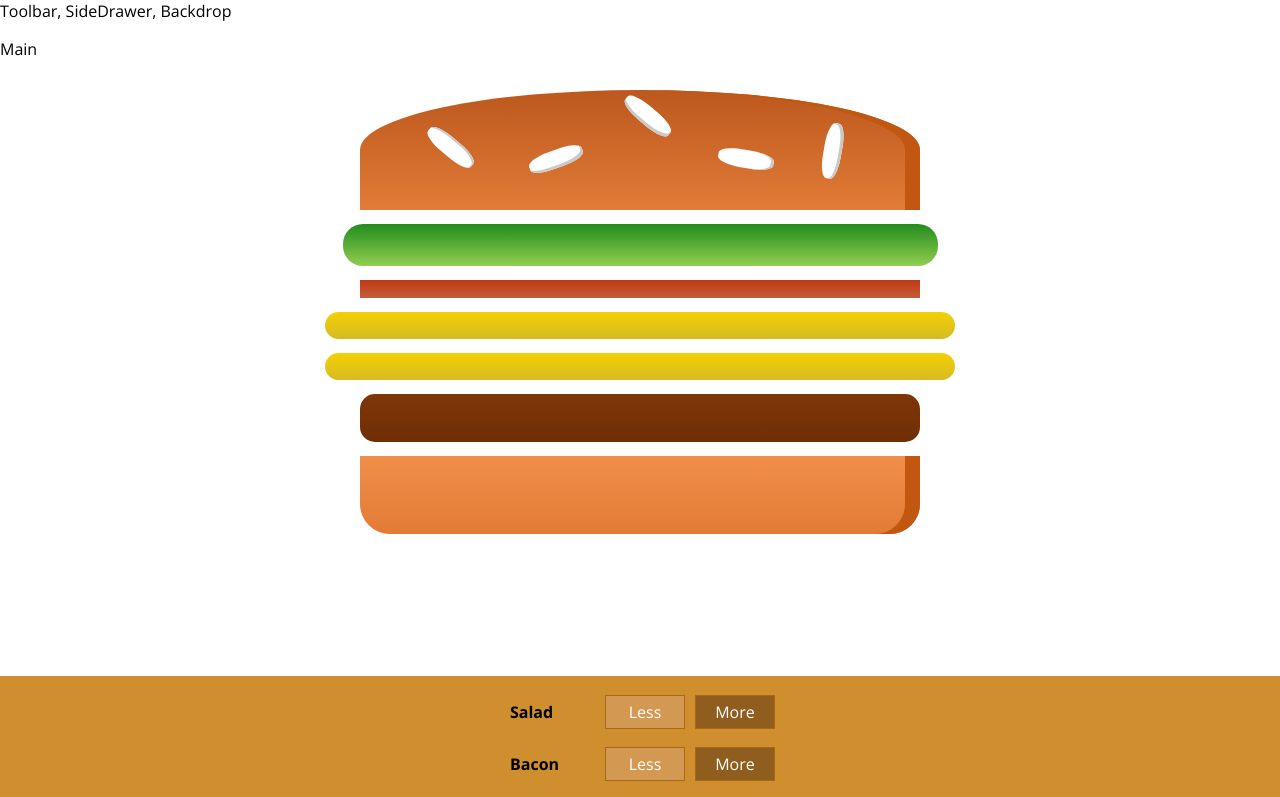
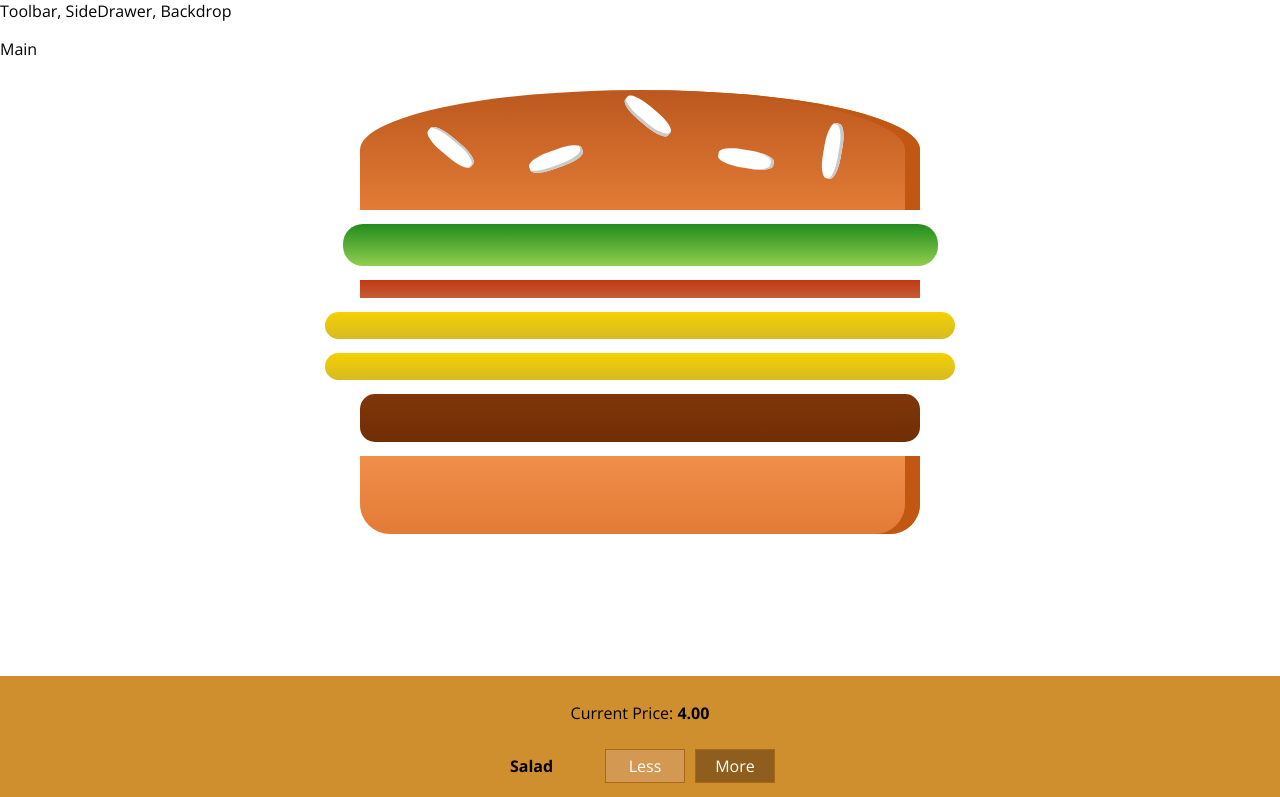
Before and after one commit to kapilag96/burger-builder, a React (Create React App) app: page / in a window 1280 px wide. Shown: the top 797 px of the page. Built offline with nearby package versions, Linux system fonts and the light colour scheme.

Commit message:
Show total price

```diff
--- a/src/components/BuildControls/BuildControls.js
+++ b/src/components/BuildControls/BuildControls.js
@@ -11,6 +11,7 @@
 export const BuildControls = (props) => {
   return (
     <div className="BuildControls">
+      <p>Current Price: <strong>{props.price.toFixed(2)}</strong></p>
       {controls.map(ctrl => (
         <BuildControl
           key={ctrl.label}
--- a/src/containers/BurgerBuilder/BurgerBuilder.js
+++ b/src/containers/BurgerBuilder/BurgerBuilder.js
@@ -65,6 +65,7 @@
       <>
         <Burger ingredients={this.state.ingredients}/>
         <BuildControls
+          price={this.state.totalPrice}
           moreHandler={this.addIngredientHandler}
           lessHandler={this.removeIngredientHandler}
           lessDisabled={lessDisabled}
```
